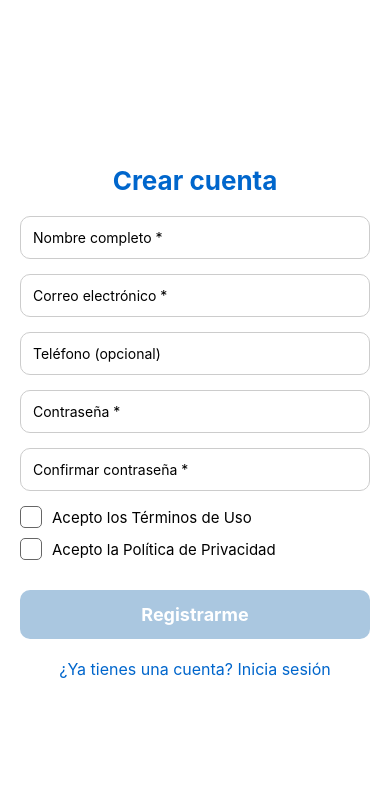
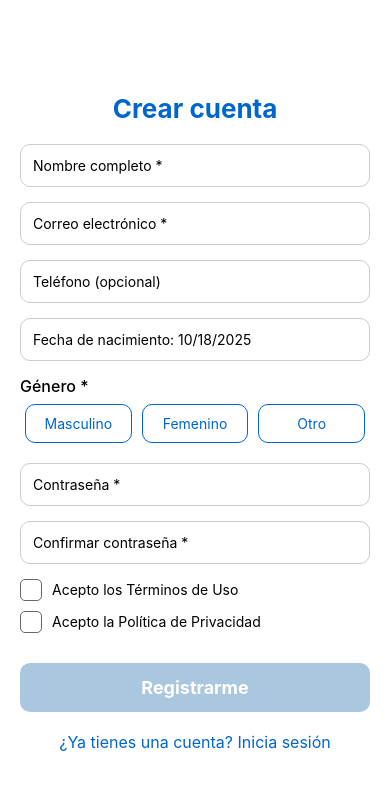
Before and after one commit to josephmendieta/appCuidaT, a React Native app in the folder CuidaT/: screen /Registro in a window 390 px wide. Shown: the top 790 px of the page. Built offline with nearby package versions, Linux system fonts and the light colour scheme; no server answers; what expo-web-browser would draw is missing.

Commit message:
Funcional en Android con Firestore

```diff
--- a/CuidaT/package.json
+++ b/CuidaT/package.json
@@ -11,6 +11,8 @@
   "dependencies": {
     "@expo/vector-icons": "^15.0.2",
     "@react-native-async-storage/async-storage": "^2.2.0",
+    "@react-native-community/datetimepicker": "^8.5.0",
+    "@react-native-picker/picker": "^2.11.4",
     "@react-navigation/bottom-tabs": "^7.6.0",
     "@react-navigation/native": "^7.1.18",
     "@react-navigation/native-stack": "^7.3.28",
@@ -20,6 +22,7 @@
     "expo-camera": "~17.0.8",
     "expo-checkbox": "^5.0.7",
     "expo-face-detector": "^13.0.2",
+    "expo-image-picker": "^17.0.8",
     "expo-router": "~6.0.12",
     "expo-status-bar": "~3.0.8",
     "expo-web-browser": "~15.0.8",
--- a/CuidaT/screens/Perfil.js
+++ b/CuidaT/screens/Perfil.js
@@ -1,55 +1,85 @@
-import React, { useState } from 'react';
-import { View, Text, StyleSheet, ScrollView, TouchableOpacity, Switch, Alert } from 'react-native';
-import { Ionicons, MaterialCommunityIcons } from '@expo/vector-icons';
+import React, { useEffect, useState } from "react";
+import { View, Text, StyleSheet, ScrollView, TouchableOpacity, Switch, Alert, ActivityIndicator } from "react-native";
+import { Ionicons, MaterialCommunityIcons } from "@expo/vector-icons";
+import { auth, db } from "../firebaseConfig";
+import { doc, getDoc } from "firebase/firestore";
 
 export default function Perfil({ navigation }) {
-  // 🔹 Datos quemados (simulación de usuario autenticado)
-  const [userData] = useState({
-    nombre: 'Sofía Ramírez',
-    email: 'sofia.ramirez@email.com',
-    telefono: '+57 300 123 4567',
-    edad: '25 años',
-  });
-
+  const [userData, setUserData] = useState(null);
+  const [loading, setLoading] = useState(true);
   const [notificaciones, setNotificaciones] = useState(true);
 
-  // 🔹 Cerrar sesión (simulado)
+  // 🔹 Cargar datos del usuario desde Firestore
+  useEffect(() => {
+    const fetchUserData = async () => {
+      try {
+        const user = auth.currentUser;
+        if (user) {
+          const docRef = doc(db, "usuarios", user.uid);
+          const docSnap = await getDoc(docRef);
+
+          if (docSnap.exists()) {
+            setUserData(docSnap.data());
+          } else {
+            console.log("⚠️ No se encontró el documento del usuario.");
+          }
+        }
+      } catch (error) {
+        console.error("❌ Error al obtener los datos del usuario:", error);
+      } finally {
+        setLoading(false);
+      }
+    };
+
+    fetchUserData();
+  }, []);
+
+  // 🔹 Cerrar sesión
   const handleLogout = () => {
-    Alert.alert(
-      'Cerrar sesión',
-      '¿Seguro que quieres salir?',
-      [
-        { text: 'Cancelar', style: 'cancel' },
-        {
-          text: 'Salir',
-          style: 'destructive',
-          onPress: () => {
-            console.log('🔒 Sesión cerrada correctamente');
-            navigation.reset({
-              index: 0,
-              routes: [{ name: 'Bienvenida' }],
-            });
-          },
+    Alert.alert("Cerrar sesión", "¿Seguro que quieres salir?", [
+      { text: "Cancelar", style: "cancel" },
+      {
+        text: "Salir",
+        style: "destructive",
+        onPress: async () => {
+          await auth.signOut();
+          navigation.reset({
+            index: 0,
+            routes: [{ name: "Bienvenida" }],
+          });
         },
-      ]
-    );
+      },
+    ]);
   };
 
   // 🔹 Cambiar estado de notificaciones
   const toggleNotificaciones = () => {
     setNotificaciones((prev) => !prev);
-    console.log(`🔔 Notificaciones ${!notificaciones ? 'activadas' : 'desactivadas'}`);
+    console.log(`🔔 Notificaciones ${!notificaciones ? "activadas" : "desactivadas"}`);
   };
 
-  // 🔹 Navegar a Historial de Bienestar
-  const handleHistorial = () => {
-    navigation.navigate('Historial');
-  };
+  // 🔹 Navegar
+  const handleHistorial = () => navigation.navigate("Historial");
+  const handlePrivacidad = () => navigation.navigate("ResumenPrivacidad");
 
-  // 🔹 Navegar al Resumen de Privacidad
-  const handlePrivacidad = () => {
-    navigation.navigate('ResumenPrivacidad');
-  };
+  // 🔹 Mostrar loader mientras carga
+  if (loading) {
+    return (
+      <View style={{ flex: 1, justifyContent: "center", alignItems: "center" }}>
+        <ActivityIndicator size="large" color="#007AFF" />
+        <Text>Cargando perfil...</Text>
+      </View>
+    );
+  }
+
+  // 🔹 Si no hay datos
+  if (!userData) {
+    return (
+      <View style={{ flex: 1, justifyContent: "center", alignItems: "center" }}>
+        <Text>No se encontraron datos del usuario.</Text>
+      </View>
+    );
+  }
 
   return (
     <View style={styles.container}>
@@ -73,8 +103,12 @@ export default function Perfil({ navigation }) {
         <Text style={styles.sectionTitle}>Cuenta</Text>
         <View style={styles.sectionCard}>
           <InfoRow iconName="mail-outline" label="Correo electrónico" value={userData.email} />
-          <InfoRow iconName="call-outline" label="Teléfono" value={userData.telefono} />
-          <InfoRow iconName="calendar-outline" label="Edad" value={userData.edad} />
+          <InfoRow iconName="call-outline" label="Teléfono" value={userData.telefono || "No registrado"} />
+          <InfoRow
+            iconName="calendar-outline"
+            label="Fecha de nacimiento"
+            value={userData.fechaNacimiento || "No registrada"}
+          />
         </View>
 
         {/* Bienestar y Privacidad */}
@@ -89,12 +123,12 @@ export default function Perfil({ navigation }) {
         <View style={styles.sectionCard}>
           <OptionRow
             iconName="bell-outline"
-            label={`Notificaciones ${notificaciones ? 'activadas' : 'desactivadas'}`}
+            label={`Notificaciones ${notificaciones ? "activadas" : "desactivadas"}`}
             customRight={
               <Switch
                 value={notificaciones}
                 onValueChange={toggleNotificaciones}
-                trackColor={{ false: '#ccc', true: '#007AFF' }}
+                trackColor={{ false: "#ccc", true: "#007AFF" }}
                 thumbColor="#fff"
               />
             }
@@ -105,12 +139,12 @@ export default function Perfil({ navigation }) {
 
       {/* Menú inferior */}
       <View style={styles.bottomNav}>
-        <TouchableOpacity style={styles.navItem} onPress={() => navigation.navigate('ChatEmpatico')}>
+        <TouchableOpacity style={styles.navItem} onPress={() => navigation.navigate("ChatEmpatico")}>
           <Ionicons name="chatbubbles-outline" size={24} color="#999" />
           <Text style={styles.navText}>Chat</Text>
         </TouchableOpacity>
 
-        <TouchableOpacity style={styles.navItem} onPress={() => navigation.navigate('LineasAyuda')}>
+        <TouchableOpacity style={styles.navItem} onPress={() => navigation.navigate("LineasAyuda")}>
           <Ionicons name="alert-circle-outline" size={24} color="#999" />
           <Text style={styles.navText}>Emergencia</Text>
         </TouchableOpacity>
@@ -138,7 +172,7 @@ const InfoRow = ({ iconName, label, value }) => (
 const OptionRow = ({ iconName, label, isDanger = false, onPress, customRight }) => (
   <TouchableOpacity style={[styles.optionRow, isDanger && styles.dangerOption]} onPress={onPress}>
     <View style={styles.optionContent}>
-      <MaterialCommunityIcons name={iconName} size={24} color={isDanger ? '#E53935' : '#666'} style={styles.optionIcon} />
+      <MaterialCommunityIcons name={iconName} size={24} color={isDanger ? "#E53935" : "#666"} style={styles.optionIcon} />
       <Text style={[styles.optionLabel, isDanger && styles.dangerLabel]}>{label}</Text>
     </View>
     {customRight || <Ionicons name="arrow-forward" size={20} color="#999" />}
@@ -147,49 +181,49 @@ const OptionRow = ({ iconName, label, isDanger = false, onPress, customRight })
 
 /* 🔸 ESTILOS 🔸 */
 const styles = StyleSheet.create({
-  container: { flex: 1, backgroundColor: '#F5F5F5', paddingTop: 50 },
-  header: { flexDirection: 'row', alignItems: 'center', paddingHorizontal: 20, paddingBottom: 15 },
-  headerTitle: { fontSize: 20, fontWeight: 'bold', marginLeft: 20 },
+  container: { flex: 1, backgroundColor: "#F5F5F5", paddingTop: 50 },
+  header: { flexDirection: "row", alignItems: "center", paddingHorizontal: 20, paddingBottom: 15 },
+  headerTitle: { fontSize: 20, fontWeight: "bold", marginLeft: 20 },
   scrollView: { paddingHorizontal: 20 },
-  profileImageContainer: { alignItems: 'center', marginBottom: 20 },
-  userName: { fontSize: 18, fontWeight: '600', color: '#000', marginTop: 10 },
-  userSubtitle: { fontSize: 14, color: '#777' },
-  sectionTitle: { fontSize: 16, fontWeight: 'bold', color: '#333', marginTop: 20, marginBottom: 10 },
+  profileImageContainer: { alignItems: "center", marginBottom: 20 },
+  userName: { fontSize: 18, fontWeight: "600", color: "#000", marginTop: 10 },
+  userSubtitle: { fontSize: 14, color: "#777" },
+  sectionTitle: { fontSize: 16, fontWeight: "bold", color: "#333", marginTop: 20, marginBottom: 10 },
   sectionCard: {
-    backgroundColor: '#FFF',
+    backgroundColor: "#FFF",
     borderRadius: 15,
     padding: 15,
-    shadowColor: '#000',
+    shadowColor: "#000",
     shadowOpacity: 0.05,
     shadowRadius: 2,
     elevation: 2,
     marginBottom: 10,
   },
-  infoRow: { flexDirection: 'row', alignItems: 'center', marginBottom: 15, paddingBottom: 15, borderBottomWidth: 1, borderBottomColor: '#EEE' },
+  infoRow: { flexDirection: "row", alignItems: "center", marginBottom: 15, paddingBottom: 15, borderBottomWidth: 1, borderBottomColor: "#EEE" },
   infoIcon: { marginRight: 15 },
   infoTextContainer: { flex: 1 },
-  infoLabel: { fontSize: 14, color: '#999', marginBottom: 2 },
-  infoValue: { fontSize: 16, color: '#333', fontWeight: '500' },
-  optionRow: { flexDirection: 'row', alignItems: 'center', justifyContent: 'space-between', paddingVertical: 15, borderBottomWidth: 1, borderBottomColor: '#EEE' },
-  optionContent: { flexDirection: 'row', alignItems: 'center' },
+  infoLabel: { fontSize: 14, color: "#999", marginBottom: 2 },
+  infoValue: { fontSize: 16, color: "#333", fontWeight: "500" },
+  optionRow: { flexDirection: "row", alignItems: "center", justifyContent: "space-between", paddingVertical: 15, borderBottomWidth: 1, borderBottomColor: "#EEE" },
+  optionContent: { flexDirection: "row", alignItems: "center" },
   optionIcon: { marginRight: 15 },
-  optionLabel: { fontSize: 16, color: '#333' },
+  optionLabel: { fontSize: 16, color: "#333" },
   dangerOption: { borderBottomWidth: 0 },
-  dangerLabel: { color: '#E53935', fontWeight: '500' },
+  dangerLabel: { color: "#E53935", fontWeight: "500" },
   bottomNav: {
-    flexDirection: 'row',
-    justifyContent: 'space-around',
+    flexDirection: "row",
+    justifyContent: "space-around",
     borderTopWidth: 1,
-    borderTopColor: '#EEE',
+    borderTopColor: "#EEE",
     paddingVertical: 10,
-    backgroundColor: '#FFF',
+    backgroundColor: "#FFF",
     paddingBottom: 20,
-    position: 'absolute',
+    position: "absolute",
     bottom: 0,
     left: 0,
     right: 0,
   },
-  navItem: { alignItems: 'center' },
-  navText: { fontSize: 12, color: '#999' },
-  navTextActive: { color: '#007AFF', fontWeight: '600' },
+  navItem: { alignItems: "center" },
+  navText: { fontSize: 12, color: "#999" },
+  navTextActive: { color: "#007AFF", fontWeight: "600" },
 });
--- a/CuidaT/screens/Registro.js
+++ b/CuidaT/screens/Registro.js
@@ -9,12 +9,12 @@ import {
   Alert,
   ScrollView,
   ActivityIndicator,
+  Platform,
 } from "react-native";
+import DateTimePicker from "@react-native-community/datetimepicker";
 import { createUserWithEmailAndPassword } from "firebase/auth";
 import { getFirestore, doc, setDoc, serverTimestamp } from "firebase/firestore";
-import { auth, app } from "../firebaseConfig"; // asegúrate que firebaseConfig exporte `auth` y `app`
-
-const db = getFirestore(app);
+import { auth, app, db } from "../firebaseConfig";
 
 export default function Registro({ navigation }) {
   const [nombre, setNombre] = useState("");
@@ -22,6 +22,9 @@ export default function Registro({ navigation }) {
   const [telefono, setTelefono] = useState("");
   const [password, setPassword] = useState("");
   const [confirmarPassword, setConfirmarPassword] = useState("");
+  const [fechaNacimiento, setFechaNacimiento] = useState(new Date());
+  const [showPicker, setShowPicker] = useState(false);
+  const [genero, setGenero] = useState("");
   const [checkTerminos, setCheckTerminos] = useState(false);
   const [checkPrivacidad, setCheckPrivacidad] = useState(false);
   const [correoDuplicado, setCorreoDuplicado] = useState(false);
@@ -33,34 +36,26 @@ export default function Registro({ navigation }) {
   const passwordValidaLongitud = password.length >= 6;
 
   const validarFormulario = () => {
-    if (!nombre || !correo || !password || !confirmarPassword) {
+    if (!nombre || !correo || !password || !confirmarPassword || !genero || !fechaNacimiento) {
       Alert.alert("Campos incompletos", "Por favor llena todos los campos obligatorios.");
       return false;
     }
-
     if (!validarCorreo(correo)) {
       Alert.alert("Correo inválido", "Por favor ingresa un correo electrónico válido.");
       return false;
     }
-
     if (!passwordValidaLongitud) {
-      Alert.alert(
-        "Contraseña débil",
-        "La contraseña debe tener al menos 6 caracteres."
-      );
+      Alert.alert("Contraseña débil", "La contraseña debe tener al menos 6 caracteres.");
       return false;
     }
-
-    if (password !== confirmarPassword) {
+    if (!contrasenasCoinciden) {
       Alert.alert("Error", "Las contraseñas no coinciden.");
       return false;
     }
-
     if (!checkTerminos || !checkPrivacidad) {
       Alert.alert("Aviso", "Debes aceptar los Términos y la Política de Privacidad.");
       return false;
     }
-
     return true;
   };
 
@@ -69,37 +64,38 @@ export default function Registro({ navigation }) {
 
     setLoading(true);
     try {
-      // 1) Crear usuario en Firebase Auth
+      // 1️⃣ Crear el usuario en Firebase Authentication
       const userCredential = await createUserWithEmailAndPassword(auth, correo, password);
       const user = userCredential.user;
 
-      // 2) Guardar datos adicionales en Firestore (colección 'usuarios')
-      //    el documento se llamará con el UID del usuario
+      // 2️⃣ Crear documento en Firestore con el mismo UID
       const usuarioDocRef = doc(db, "usuarios", user.uid);
       await setDoc(usuarioDocRef, {
-        nombre: nombre,
+        uid: user.uid,
+        nombre,
         email: correo,
         telefono: telefono || null,
-        createdAt: serverTimestamp(),
-        // puedes agregar aquí otros campos que quieras guardar por defecto
+        fechaNacimiento: fechaNacimiento
+          ? fechaNacimiento.toISOString().split("T")[0]
+          : null, // formato YYYY-MM-DD
+        genero: genero || null,
+        fechaRegistro: serverTimestamp(),
       });
 
+      // 3️⃣ Limpieza y feedback visual
       setCorreoDuplicado(false);
       setLoading(false);
-      Alert.alert("Registro exitoso", "Tu cuenta ha sido creada correctamente.");
-      // Llevar al usuario a la pantalla de inicio de sesión o al flujo autenticado
+      Alert.alert("✅ Registro exitoso", "Tu cuenta ha sido creada correctamente.");
       navigation.navigate("Inicio");
+
     } catch (error) {
       setLoading(false);
       console.error("Error al registrar:", error);
 
-      // Mapear errores comunes
+      // 4️⃣ Manejo de errores más claros
       if (error.code === "auth/email-already-in-use") {
         setCorreoDuplicado(true);
-        Alert.alert(
-          "Correo en uso",
-          "El correo ingresado ya está registrado. Por favor inicia sesión o usa otro correo."
-        );
+        Alert.alert("Correo en uso", "El correo ingresado ya está registrado.");
       } else if (error.code === "auth/invalid-email") {
         Alert.alert("Correo inválido", "Por favor ingresa un correo electrónico válido.");
       } else if (error.code === "auth/weak-password") {
@@ -113,13 +109,15 @@ export default function Registro({ navigation }) {
   const formularioValido =
     nombre &&
     correo &&
+    validarCorreo(correo) &&
     password &&
     confirmarPassword &&
     contrasenasCoinciden &&
+    passwordValidaLongitud &&
+    genero &&
+    fechaNacimiento &&
     checkTerminos &&
-    checkPrivacidad &&
-    validarCorreo(correo) &&
-    passwordValidaLongitud;
+    checkPrivacidad;
 
   return (
     <ScrollView contentContainerStyle={styles.container}>
@@ -143,16 +141,14 @@ export default function Registro({ navigation }) {
         value={correo}
         onChangeText={(text) => {
           setCorreo(text);
-          setCorreoDuplicado(false); // se limpia si el usuario cambia el correo
+          setCorreoDuplicado(false);
         }}
       />
       {correo.length > 0 && !validarCorreo(correo) && (
         <Text style={styles.errorText}>Correo inválido.</Text>
       )}
       {correoDuplicado && (
-        <Text style={styles.errorText}>
-          Este correo ya está registrado. Usa otro o inicia sesión.
-        </Text>
+        <Text style={styles.errorText}>Este correo ya está registrado.</Text>
       )}
 
       <TextInput
@@ -163,11 +159,45 @@ export default function Registro({ navigation }) {
         onChangeText={setTelefono}
       />
 
+      <TouchableOpacity onPress={() => setShowPicker(true)} style={styles.input}>
+        <Text style={{ color: fechaNacimiento ? "#000" : "#999" }}>
+          {fechaNacimiento
+            ? `Fecha de nacimiento: ${fechaNacimiento.toLocaleDateString()}`
+            : "Selecciona tu fecha de nacimiento *"}
+        </Text>
+      </TouchableOpacity>
+
+      {showPicker && (
+        <DateTimePicker
+          value={fechaNacimiento}
+          mode="date"
+          display={Platform.OS === "ios" ? "spinner" : "default"}
+          onChange={(event, selectedDate) => {
+            setShowPicker(false);
+            if (selectedDate) setFechaNacimiento(selectedDate);
+          }}
+        />
+      )}
+
+      <Text style={styles.subtitle}>Género *</Text>
+      <View style={styles.genderContainer}>
+        {["Masculino", "Femenino", "Otro"].map((g) => (
+          <TouchableOpacity
+            key={g}
+            style={[styles.genderButton, genero === g && styles.genderSelected]}
+            onPress={() => setGenero(g)}
+          >
+            <Text style={genero === g ? styles.genderTextSelected : styles.genderText}>
+              {g}
+            </Text>
+          </TouchableOpacity>
+        ))}
+      </View>
+
       <TextInput
         style={[
           styles.input,
-          confirmarPassword.length > 0 && !passwordValidaLongitud && styles.inputError,
-          confirmarPassword.length > 0 && !contrasenasCoinciden && styles.inputError,
+          password.length > 0 && !passwordValidaLongitud && styles.inputError,
         ]}
         placeholder="Contraseña *"
         secureTextEntry
@@ -175,7 +205,7 @@ export default function Registro({ navigation }) {
         onChangeText={setPassword}
       />
       {password.length > 0 && !passwordValidaLongitud && (
-        <Text style={styles.errorText}>La contraseña debe tener al menos 6 caracteres.</Text>
+        <Text style={styles.errorText}>Debe tener al menos 6 caracteres.</Text>
       )}
 
       <TextInput
@@ -195,12 +225,12 @@ export default function Registro({ navigation }) {
       <View style={styles.checkboxContainer}>
         <TouchableOpacity onPress={() => setCheckTerminos(!checkTerminos)} style={styles.checkbox}>
           <View style={[styles.box, checkTerminos && styles.boxChecked]} />
-          <Text style={styles.checkboxText}>Acepto los Términos de Uso</Text>
+          <Text>Acepto los Términos de Uso</Text>
         </TouchableOpacity>
 
         <TouchableOpacity onPress={() => setCheckPrivacidad(!checkPrivacidad)} style={styles.checkbox}>
           <View style={[styles.box, checkPrivacidad && styles.boxChecked]} />
-          <Text style={styles.checkboxText}>Acepto la Política de Privacidad</Text>
+          <Text>Acepto la Política de Privacidad</Text>
         </TouchableOpacity>
       </View>
 
@@ -209,7 +239,11 @@ export default function Registro({ navigation }) {
         onPress={handleRegistro}
         disabled={!formularioValido || loading}
       >
-        {loading ? <ActivityIndicator color="#fff" /> : <Text style={styles.botonTexto}>Registrarme</Text>}
+        {loading ? (
+          <ActivityIndicator color="#fff" />
+        ) : (
+          <Text style={styles.botonTexto}>Registrarme</Text>
+        )}
       </TouchableOpacity>
 
       <TouchableOpacity onPress={() => navigation.navigate("Inicio")}>
@@ -240,6 +274,35 @@ const styles = StyleSheet.create({
     padding: 12,
     marginBottom: 15,
   },
+  subtitle: {
+    fontSize: 16,
+    fontWeight: "500",
+    marginBottom: 8,
+  },
+  genderContainer: {
+    flexDirection: "row",
+    justifyContent: "space-between",
+    marginBottom: 20,
+  },
+  genderButton: {
+    flex: 1,
+    marginHorizontal: 5,
+    borderWidth: 1,
+    borderColor: "#0066cc",
+    borderRadius: 10,
+    padding: 10,
+    alignItems: "center",
+  },
+  genderSelected: {
+    backgroundColor: "#0066cc",
+  },
+  genderText: {
+    color: "#0066cc",
+  },
+  genderTextSelected: {
+    color: "#fff",
+    fontWeight: "bold",
+  },
   inputError: {
     borderColor: "#ff4d4d",
   },
@@ -268,9 +331,6 @@ const styles = StyleSheet.create({
   boxChecked: {
     backgroundColor: "#0066cc",
   },
-  checkboxText: {
-    fontSize: 15,
-  },
   boton: {
     backgroundColor: "#0066cc",
     paddingVertical: 14,
```
Also changed, not shown: 1 other file (tests, documents, lock files or other folders).
